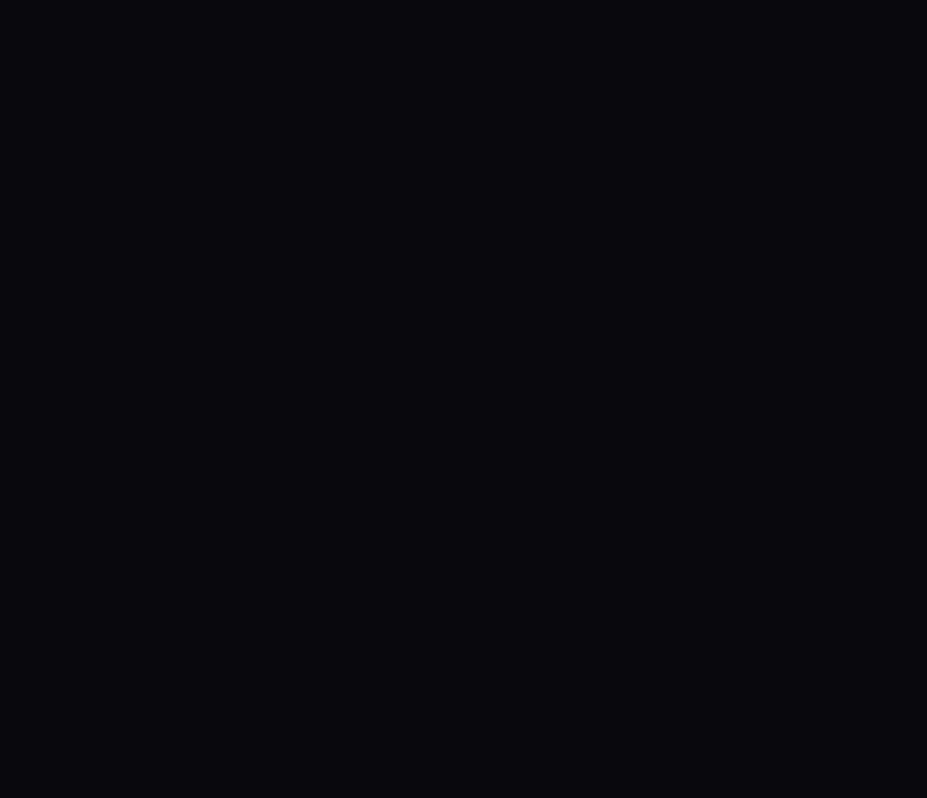
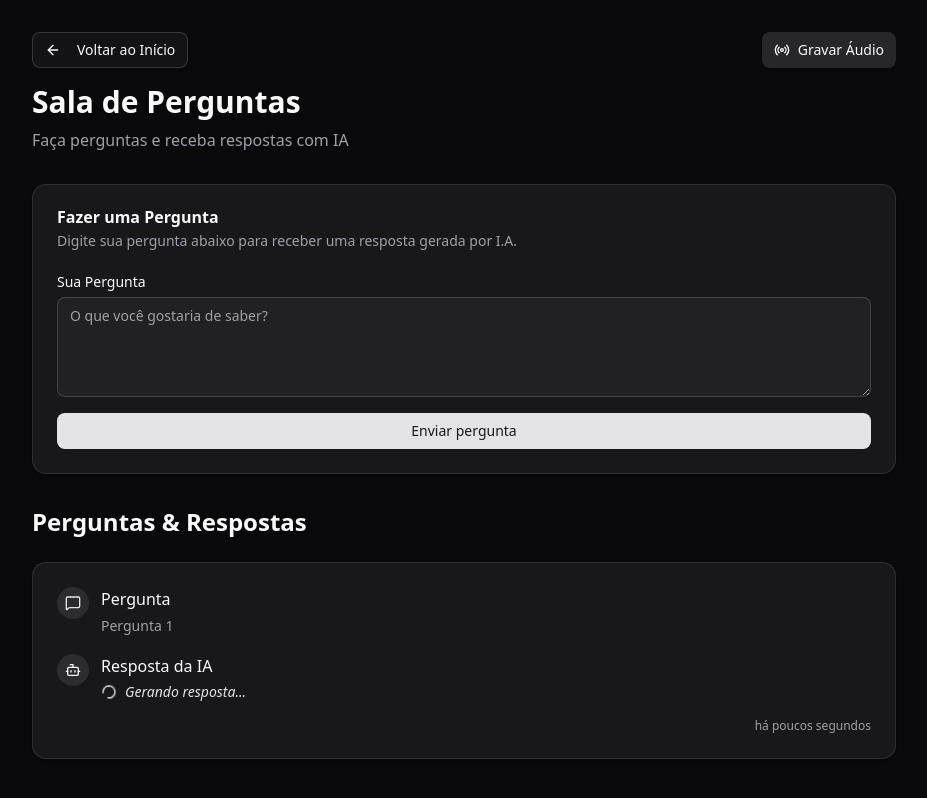
Before and after one commit to yuriburk/letmeask-agents, a React (Vite) app in the folder web/: page /rooms/1 in a window 1280 px wide. Before the commit this address had no page. Shown: the whole page, without its empty margins (176-1103 px from the left). Built offline with nearby package versions, Linux system fonts and the light colour scheme.

Commit message:
feat: create room question service

```diff
--- a/web/src/app.tsx
+++ b/web/src/app.tsx
@@ -12,7 +12,7 @@ export function App() {
       <BrowserRouter>
         <Routes>
           <Route element={<CreateRoom />} index />
-          <Route element={<Room />} path="/room/:id" />
+          <Route element={<Room />} path="/rooms/:roomId" />
         </Routes>
       </BrowserRouter>
     </QueryClientProvider>
--- /dev/null
+++ b/web/src/components/question-form.tsx
@@ -0,0 +1,90 @@
+import { zodResolver } from '@hookform/resolvers/zod'
+import { useForm } from 'react-hook-form'
+import { z } from 'zod'
+import { Button } from '@/components/ui/button'
+import {
+  Card,
+  CardContent,
+  CardDescription,
+  CardHeader,
+  CardTitle,
+} from '@/components/ui/card'
+import {
+  Form,
+  FormControl,
+  FormField,
+  FormItem,
+  FormLabel,
+  FormMessage,
+} from '@/components/ui/form'
+import { Textarea } from '@/components/ui/textarea'
+import { useCreateQuestion } from '@/services/use-create-question'
+
+const createQuestionSchema = z.object({
+  question: z
+    .string()
+    .min(1, 'Pergunta é obrigatória')
+    .min(10, 'Pergunta deve ter pelo menos 10 caracteres')
+    .max(500, 'Pergunta deve ter menos de 500 caracteres'),
+})
+
+type CreateQuestionFormData = z.infer<typeof createQuestionSchema>
+
+interface QuestionFormProps {
+  roomId: string
+}
+
+export function QuestionForm({ roomId }: QuestionFormProps) {
+  const { mutateAsync: createQuestion } = useCreateQuestion()
+
+  const form = useForm<CreateQuestionFormData>({
+    resolver: zodResolver(createQuestionSchema),
+    defaultValues: {
+      question: '',
+    },
+  })
+
+  async function handleCreateQuestion({ question }: CreateQuestionFormData) {
+    await createQuestion({ roomId, question })
+    form.reset()
+  }
+
+  return (
+    <Card>
+      <CardHeader>
+        <CardTitle>Fazer uma Pergunta</CardTitle>
+        <CardDescription>
+          Digite sua pergunta abaixo para receber uma resposta gerada por I.A.
+        </CardDescription>
+      </CardHeader>
+      <CardContent>
+        <Form {...form}>
+          <form
+            className="flex flex-col gap-4"
+            onSubmit={form.handleSubmit(handleCreateQuestion)}
+          >
+            <FormField
+              control={form.control}
+              name="question"
+              render={({ field }) => (
+                <FormItem>
+                  <FormLabel>Sua Pergunta</FormLabel>
+                  <FormControl>
+                    <Textarea
+                      className="min-h-[100px]"
+                      placeholder="O que você gostaria de saber?"
+                      {...field}
+                    />
+                  </FormControl>
+                  <FormMessage />
+                </FormItem>
+              )}
+            />
+
+            <Button type="submit">Enviar pergunta</Button>
+          </form>
+        </Form>
+      </CardContent>
+    </Card>
+  )
+}
--- /dev/null
+++ b/web/src/components/question-item.tsx
@@ -0,0 +1,71 @@
+import { Bot, Loader2, MessageSquare } from 'lucide-react'
+import { Card, CardContent } from '@/components/ui/card'
+import { formatDate } from '@/lib/utils'
+
+interface Question {
+  id: string
+  question: string
+  answer?: string | null
+  createdAt: string
+}
+
+interface QuestionItemProps {
+  question: Question
+}
+
+export function QuestionItem({ question }: QuestionItemProps) {
+  const isGenerating = !question.answer
+
+  return (
+    <Card>
+      <CardContent>
+        <div className="space-y-4">
+          <div className="flex items-start space-x-3">
+            <div className="flex-shrink-0">
+              <div className="flex size-8 items-center justify-center rounded-full bg-primary/10">
+                <MessageSquare className="size-4 text-primary" />
+              </div>
+            </div>
+            <div className="flex-1">
+              <p className="mb-1 font-medium text-foreground">Pergunta</p>
+              <p className="whitespace-pre-line text-muted-foreground text-sm leading-relaxed">
+                {question.question}
+              </p>
+            </div>
+          </div>
+
+          <div className="flex items-start space-x-3">
+            <div className="flex-shrink-0">
+              <div className="flex size-8 items-center justify-center rounded-full bg-primary/10">
+                <Bot className="size-4 text-secondary-foreground" />
+              </div>
+            </div>
+            <div className="flex-1">
+              <p className="mb-1 font-medium text-foreground">Resposta da IA</p>
+              <div className="text-muted-foreground">
+                {isGenerating ? (
+                  <div className="flex items-center space-x-2">
+                    <Loader2 className="size-4 animate-spin text-primary" />
+                    <span className="text-primary text-sm italic">
+                      Gerando resposta...
+                    </span>
+                  </div>
+                ) : (
+                  <p className="whitespace-pre-line text-sm leading-relaxed">
+                    {question.answer}
+                  </p>
+                )}
+              </div>
+            </div>
+          </div>
+
+          <div className="flex justify-end">
+            <span className="text-muted-foreground text-xs">
+              {formatDate(question.createdAt)}
+            </span>
+          </div>
+        </div>
+      </CardContent>
+    </Card>
+  )
+}
--- a/web/src/pages/room.tsx
+++ b/web/src/pages/room.tsx
@@ -1,15 +1,66 @@
-import { Navigate, useParams } from 'react-router-dom'
+import { ArrowLeft, Radio } from 'lucide-react'
+import { Link, Navigate, useParams } from 'react-router-dom'
+import { QuestionForm } from '@/components/question-form'
+import { QuestionItem } from '@/components/question-item'
+import { Button } from '@/components/ui/button'
 
 type RoomParams = {
-  id?: string
+  roomId: string
 }
 
 export function Room() {
-  const { id } = useParams<RoomParams>()
+  const params = useParams<RoomParams>()
 
-  if (!id) {
+  if (!params.roomId) {
     return <Navigate replace to="/" />
   }
 
-  return <div>Room details {id}</div>
+  return (
+    <div className="min-h-screen bg-zinc-950">
+      <div className="container mx-auto max-w-4xl px-4 py-8">
+        <div className="mb-8">
+          <div className="mb-4 flex items-center justify-between">
+            <Link to="/">
+              <Button variant="outline">
+                <ArrowLeft className="mr-2 size-4" />
+                Voltar ao Início
+              </Button>
+            </Link>
+            <Link to={`/rooms/${params.roomId}/audio`}>
+              <Button className="flex items-center gap-2" variant="secondary">
+                <Radio className="size-4" />
+                Gravar Áudio
+              </Button>
+            </Link>
+          </div>
+          <h1 className="mb-2 font-bold text-3xl text-foreground">
+            Sala de Perguntas
+          </h1>
+          <p className="text-muted-foreground">
+            Faça perguntas e receba respostas com IA
+          </p>
+        </div>
+
+        <div className="mb-8">
+          <QuestionForm roomId={params.roomId} />
+        </div>
+
+        <div className="space-y-6">
+          <div className="flex items-center justify-between">
+            <h2 className="font-semibold text-2xl text-foreground">
+              Perguntas & Respostas
+            </h2>
+          </div>
+
+          <QuestionItem
+            question={{
+              id: '1',
+              question: 'Pergunta 1',
+              createdAt: new Date().toISOString(),
+            }}
+          />
+        </div>
+      </div>
+    </div>
+  )
 }
--- /dev/null
+++ b/web/src/services/use-create-question.ts
@@ -0,0 +1,36 @@
+import { useMutation, useQueryClient } from '@tanstack/react-query'
+
+type CreateQuestionRequest = {
+  roomId: string
+  question: string
+}
+
+type CreateQuestionResponse = {
+  roomId: string
+}
+
+export function useCreateQuestion() {
+  const queryClient = useQueryClient()
+
+  return useMutation({
+    mutationKey: ['create-room'],
+    mutationFn: async ({ roomId, question }: CreateQuestionRequest) => {
+      const response = await fetch(
+        `http://localhost:3000/rooms/${roomId}/questions`,
+        {
+          method: 'POST',
+          headers: {
+            'Content-Type': 'application/json',
+          },
+          body: JSON.stringify({ question }),
+        }
+      )
+      const result: CreateQuestionResponse = await response.json()
+
+      return result
+    },
+    onSuccess: () => {
+      queryClient.invalidateQueries({ queryKey: ['get-rooms'] })
+    },
+  })
+}
--- a/web/src/services/use-create-room.ts
+++ b/web/src/services/use-create-room.ts
@@ -6,7 +6,7 @@ type CreateRoomRequest = {
 }
 
 type CreateRoomResponse = {
-  roomId: string
+  questionId: string
 }
 
 export function useCreateRoom() {
@@ -14,13 +14,13 @@ export function useCreateRoom() {
 
   return useMutation({
     mutationKey: ['create-room'],
-    mutationFn: async (data: CreateRoomRequest) => {
+    mutationFn: async ({ name, description }: CreateRoomRequest) => {
       const response = await fetch('http://localhost:3000/rooms', {
         method: 'POST',
         headers: {
           'Content-Type': 'application/json',
         },
-        body: JSON.stringify(data),
+        body: JSON.stringify({ name, description }),
       })
       const result: CreateRoomResponse = await response.json()
 
```
